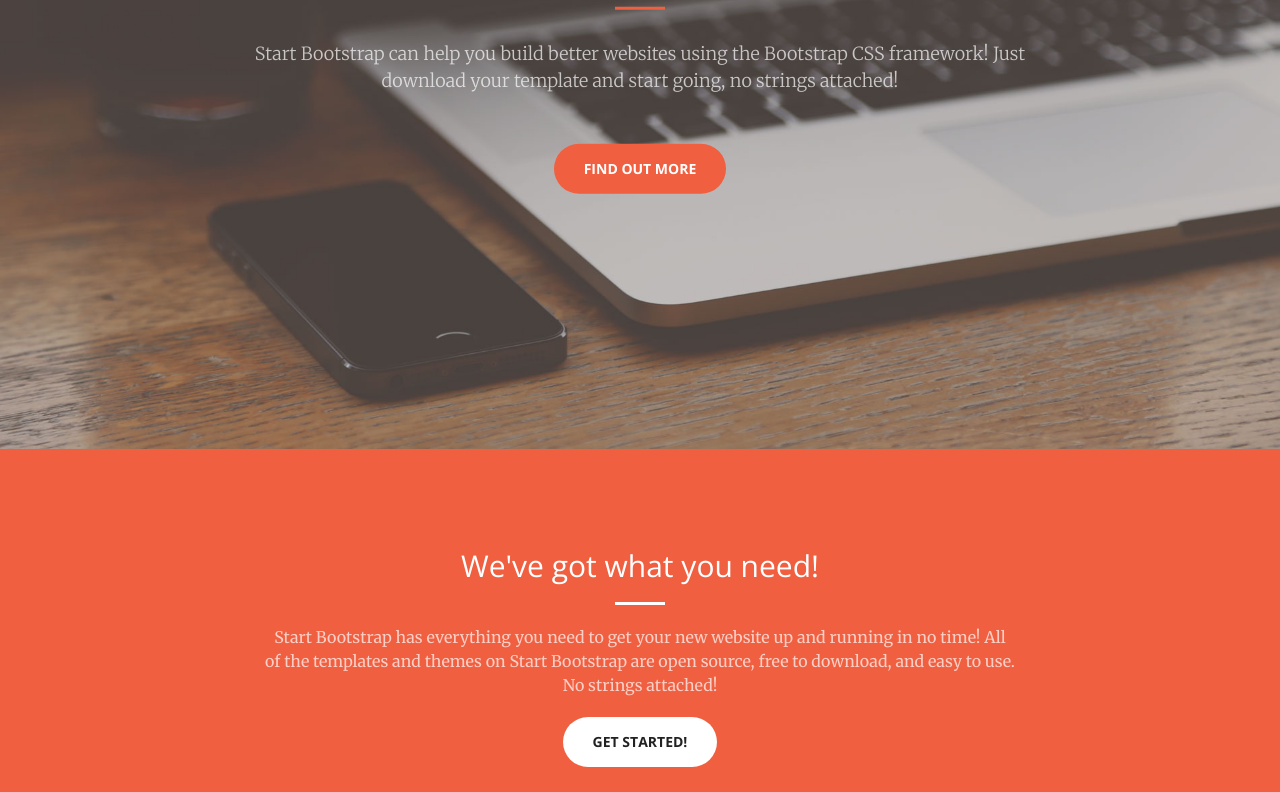
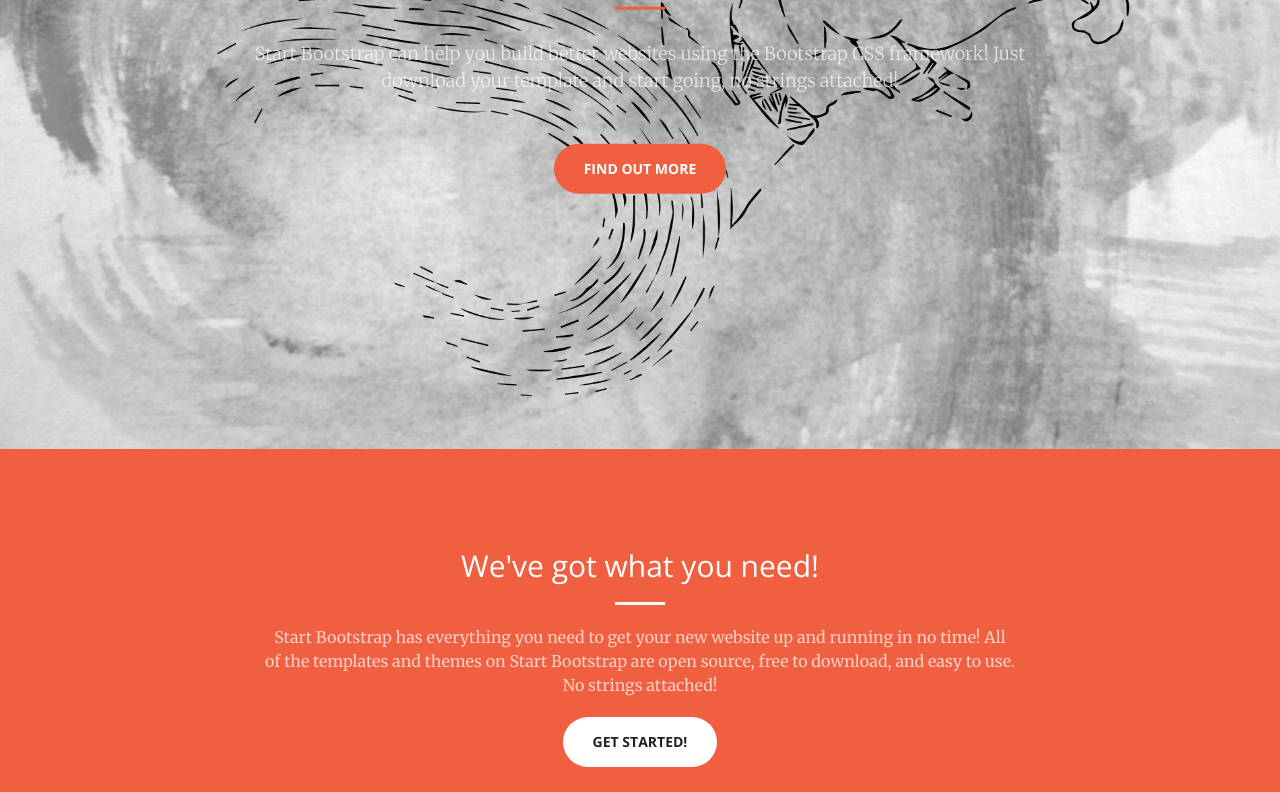
Before and after one commit to m3saxena/startbootstrap-creative-1.0.1, a plain HTML site: page index.html in a window 1280 px wide. Shown: the part 351-1143 px from the top of the page. Drawn offline with nearby package versions, Linux system fonts and the light colour scheme.

Commit message:
added new backsplash image

```diff
--- a/css/creative.css
+++ b/css/creative.css
@@ -178,7 +178,7 @@
     min-height: auto;
     text-align: center;
     color: #fff;
-    background-image: url(../img/header.jpg);
+    background-image: url(../img/backsplash.jpg);
     background-position: center;
     -webkit-background-size: cover;
     -moz-background-size: cover;
```
